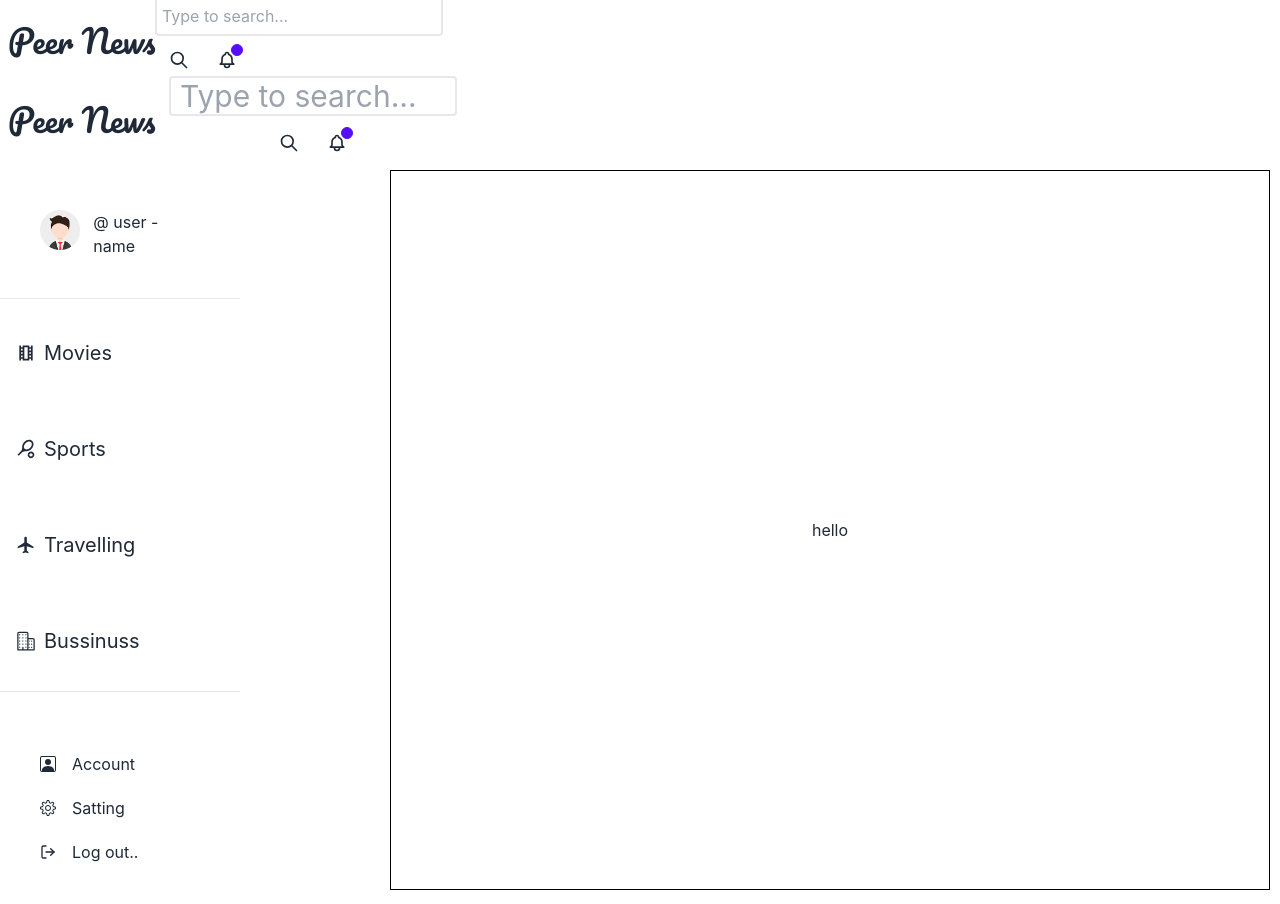
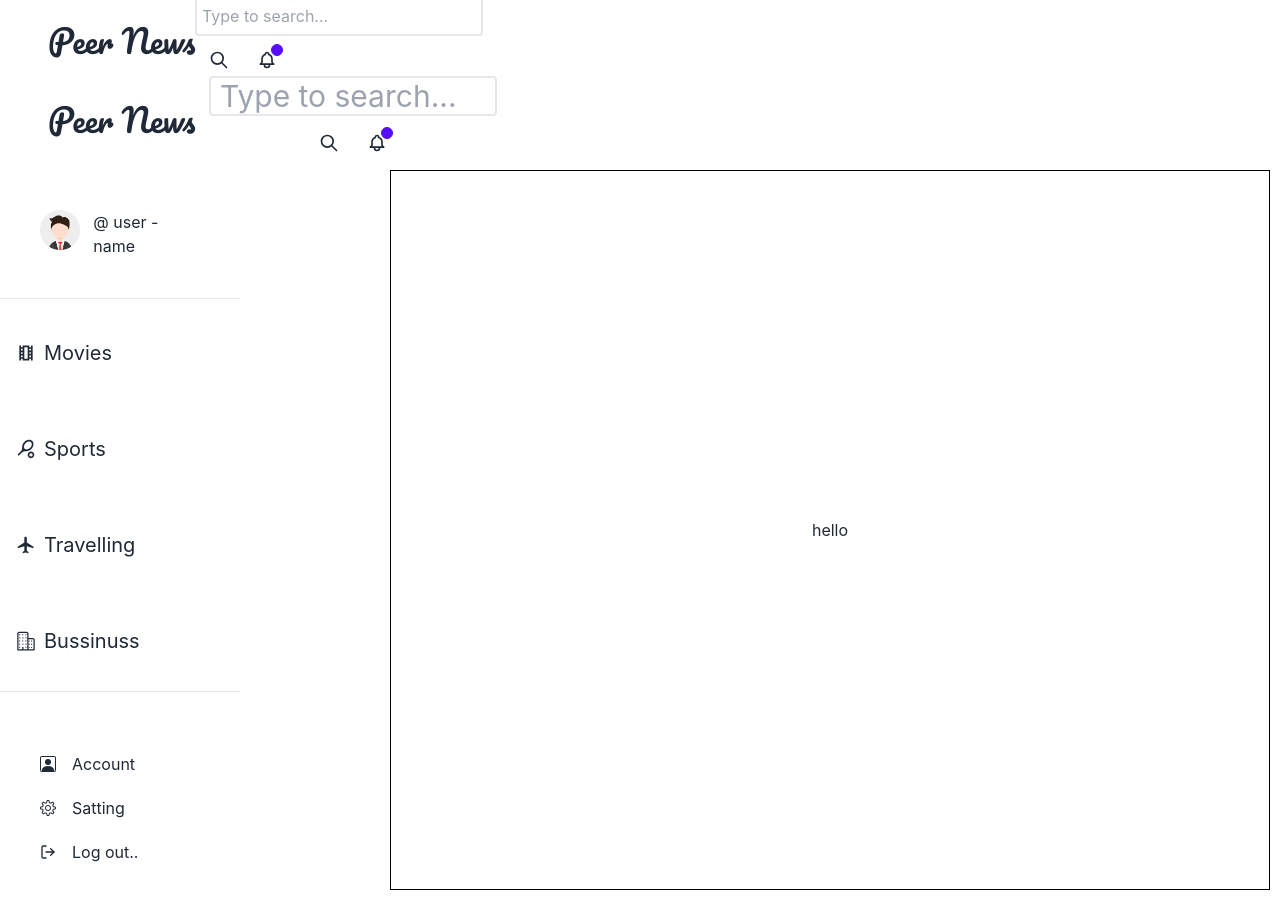
Before and after one commit to Trymbakmahant/Peer_News, a React (Create React App) app in the folder react-client/: page / in a window 1280 px wide. Built offline with nearby package versions, Linux system fonts and the light colour scheme.

Commit message:
Update navbar.module.css

```diff
--- a/react-client/src/component/Navbar/navbar.module.css
+++ b/react-client/src/component/Navbar/navbar.module.css
@@ -2,4 +2,5 @@
 .Heading{
     font-family: 'Pacifico', cursive;
     font-size: xx-large;
+    margin-left: 2.5rem;
 }
```
